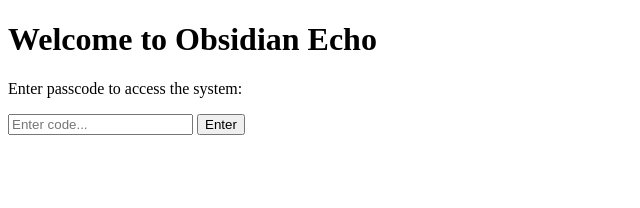
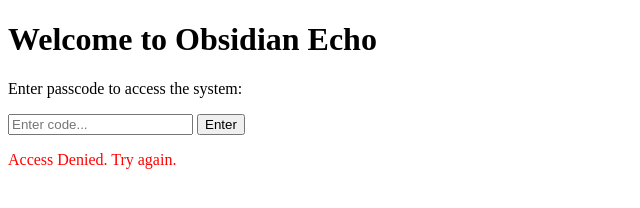
Before and after one commit to obsidiancognitioncathedral/obsidian-echo, a plain HTML site: page index.html in a window 1280 px wide. Both pictures are taken after a click on the button "Enter". Shown: the whole page, without its empty margins (0-640 px from the left). Drawn offline with Linux system fonts and the light colour scheme.

Commit message:
Update index.html

```diff
--- a/index.html
+++ b/index.html
@@ -37,12 +37,16 @@
     </section>
   </div>
 
-  <script>
-    function checkPasscode() {
+<script>
+  document.addEventListener("DOMContentLoaded", function () {
+    window.checkPasscode = function () {
       const input = document.getElementById("passcode").value;
       if (input.toLowerCase() === "maze") {
         document.getElementById("welcome-screen").style.display = "none";
         document.getElementById("main-content").style.display = "block";
       } else {
-        document.getElementById("error-msg").textContent = "Access
- <!-- Your complete site HTML content will go here -->
+        document.getElementById("error-msg").textContent = "Access Denied. Try again.";
+      }
+    };
+  });
+</script>
```
